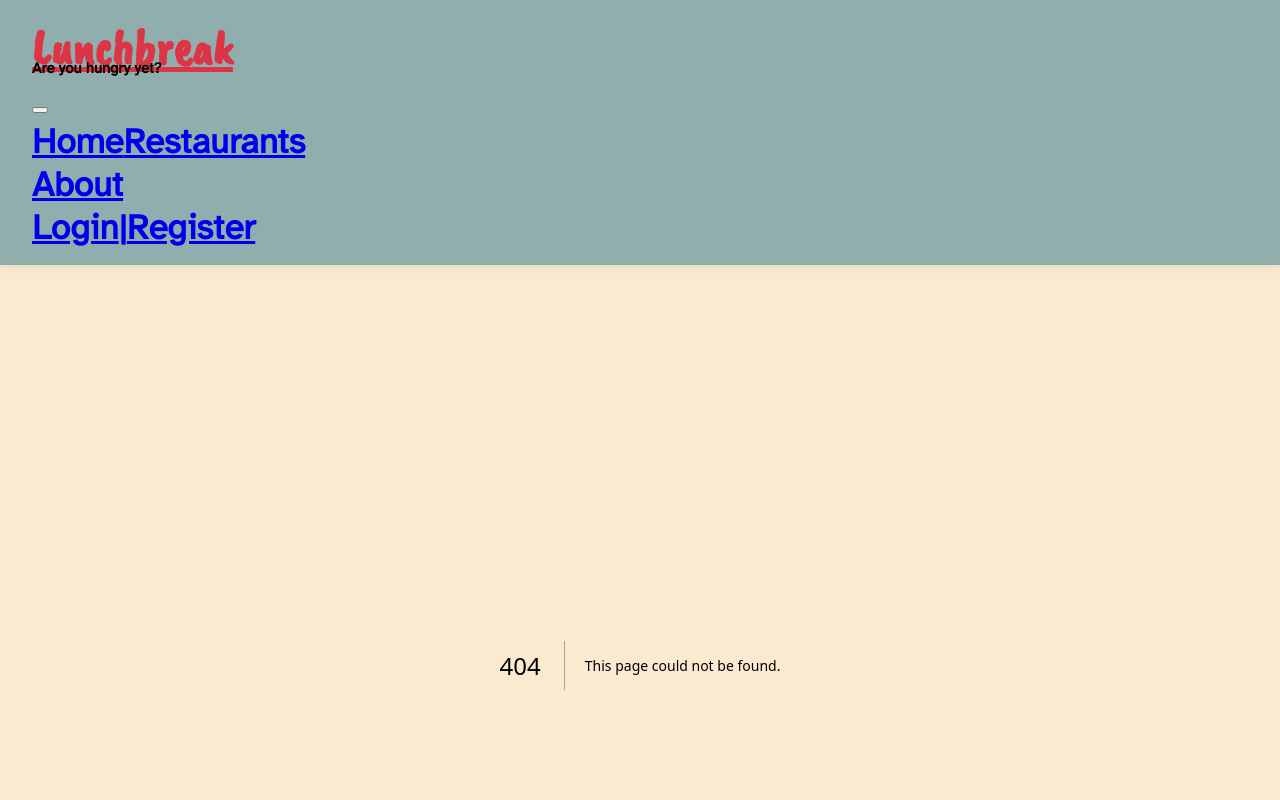
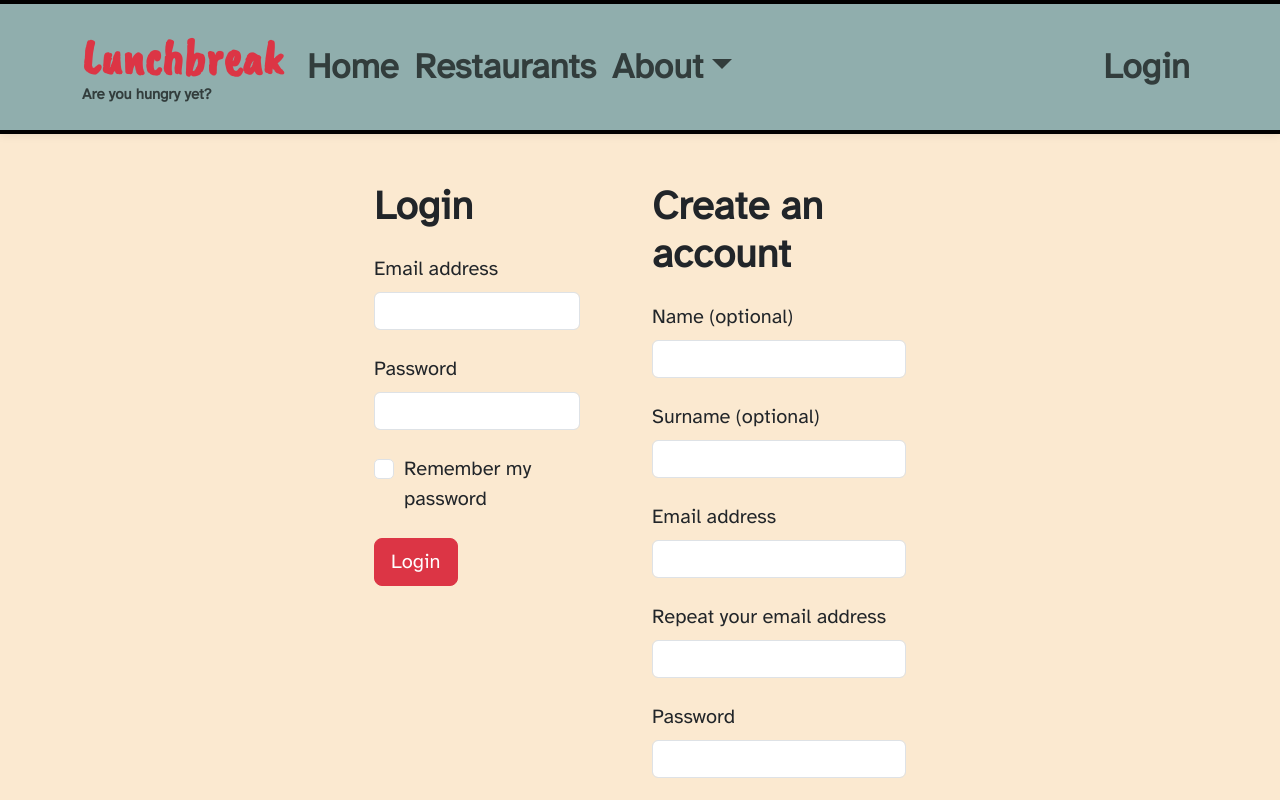
Before and after one commit to sujade/lunchtime, a Next.js app: page /my-account in a window 1280 px wide. Before the commit this address had no page. Shown: the top 800 px of the page. Built offline with nearby package versions, Linux system fonts and the light colour scheme.

Commit message:
add login form

```diff
--- a/src/app/globals.css
+++ b/src/app/globals.css
@@ -57,3 +57,7 @@ body {
 .footer {
     font-size: 20px;
 }
+
+.form {
+    font-size: 20px;
+}
--- a/src/app/layout.tsx
+++ b/src/app/layout.tsx
@@ -2,8 +2,9 @@ import type { Metadata } from "next";
 import '@fontsource/caveat-brush';
 import "./globals.css";
 import '@fontsource/atkinson-hyperlegible';
-import Navigation from "@/app/components/Navigation";
-import Footer from "@/app/components/Footer";
+import Navigation from "@/components/Navigation";
+import Footer from "@/components/Footer";
+import 'bootstrap/dist/css/bootstrap.min.css';
 
 export const metadata: Metadata = {
   title: "Lunchbreak",
--- /dev/null
+++ b/src/app/my-account/page.tsx
@@ -0,0 +1,24 @@
+import React from 'react';
+import Container from "react-bootstrap/Container";
+import {Col, Row} from "react-bootstrap";
+import LoginForm from "@/components/MyAccount/LoginForm";
+import RegisterForm from "@/components/MyAccount/RegisterForm";
+
+const Page = () => {
+    return (
+        <>
+            <Row className={"mt-5 mb-5"}>
+                <Col mt={2}></Col>
+            <Col mt={4}>
+               <LoginForm/>
+            </Col>
+                <Col mt={4}>
+                    <RegisterForm/>
+                </Col>
+                <Col mt={2}></Col>
+            </Row>
+        </>
+    );
+};
+
+export default Page;
--- a/src/app/page.tsx
+++ b/src/app/page.tsx
@@ -1,12 +1,11 @@
 import 'bootstrap/dist/css/bootstrap.min.css';
 import './globals.css'
-import Hero from "@/app/components/Landing/Hero";
+import Hero from "@/components/Landing/Hero";
 
 export default function Home() {
     return (
         <>
             <Hero/>
-
         </>
     );
 }
--- a/src/app/components/Landing/Hero.tsx
+++ b/src/components/Landing/Hero.tsx
@@ -18,7 +18,7 @@ const Hero = () => {
                         <span id={"mobile-text"}>Start now and create your company lunch order in a whole new way!</span>
                     </Row>
                     <Row className="justify-content-start mt-5 ">
-                        <Button id={"order-button"} variant="danger"  size={"lg"}>ORDER</Button>
+                        <Button id={"order-button"} variant="danger" href={"order"} size={"lg"}>ORDER</Button>
                     </Row>
                 </Col>
                 <Col md={3}></Col>
--- /dev/null
+++ b/src/components/MyAccount/LoginForm.tsx
@@ -0,0 +1,29 @@
+import React from 'react';
+import {Button} from "react-bootstrap";
+
+const LoginForm = () => {
+    return (
+        <>
+            <form className={"form ms-5 me-5"}>
+                <div className="mb-4">
+                    <h1 className={"fw-bold"}>Login</h1>
+                </div>
+                <div className="mb-4">
+                    <label htmlFor="email" className="form-label">Email address</label>
+                    <input type="email" className="form-control" id="email" aria-describedby="emailHelp"/>
+                </div>
+                <div className="mb-4">
+                    <label htmlFor="password" className="form-label">Password</label>
+                    <input type="password" className="form-control" id="password"/>
+                </div>
+                <div className="mb-4 form-check">
+                    <input type="checkbox" className="form-check-input" id="exampleCheck1"/>
+                    <label className="form-check-label" htmlFor="rememberPassword">Remember my password</label>
+                </div>
+                <Button type="submit" href={"order"} size={"lg"} variant={"danger"}>Login</Button>
+            </form>
+        </>
+    );
+};
+
+export default LoginForm;
--- /dev/null
+++ b/src/components/MyAccount/RegisterForm.tsx
@@ -0,0 +1,41 @@
+import React from 'react';
+import {Button} from "react-bootstrap";
+
+const RegisterForm = () => {
+    return (
+        <>
+            <form className={"form me-5"}>
+                <div className="mb-4">
+                    <h1 className={"fw-bold"}>Create an account</h1>
+                </div>
+                <div className="mb-4">
+                    <label htmlFor="name" className="form-label">Name (optional)</label>
+                    <input type="text" className="form-control" id="firstName"/>
+                </div>
+                <div className="mb-4">
+                    <label htmlFor="surname" className="form-label">Surname (optional)</label>
+                    <input type="text" className="form-control" id="firstName"/>
+                </div>
+                <div className="mb-4">
+                    <label htmlFor="email" className="form-label">Email address</label>
+                    <input type="email" className="form-control" id="email"/>
+                </div>
+                <div className="mb-4">
+                    <label htmlFor="repeatEmail" className="form-label">Repeat your email address</label>
+                    <input type="email" className="form-control" id="email"/>
+                </div>
+                <div className="mb-4">
+                    <label htmlFor="password" className="form-label">Password</label>
+                    <input type="password" className="form-control" id="password"/>
+                </div>
+                <div className="mb-4 form-check">
+                    <input type="checkbox" className="form-check-input" id="exampleCheck1"/>
+                    <label className="form-check-label" htmlFor="rememberPassword">By checking this box, you are agreeing to our terms of service.</label>
+                </div>
+                <Button type="submit" href={"registersuccess"} size={"lg"} variant={"danger"}>Register</Button>
+            </form>
+        </>
+    );
+};
+
+export default RegisterForm;
--- a/src/app/components/Navigation.tsx
+++ b/src/components/Navigation.tsx
@@ -15,8 +15,8 @@ function Navigation() {
                 <Navbar.Toggle aria-controls="basic-navbar-nav" />
                 <Navbar.Collapse id="basic-navbar-nav">
                     <Nav className="me-auto">
-                        <Nav.Link href="#home">Home</Nav.Link>
-                        <Nav.Link href="#restaurants">Restaurants</Nav.Link>
+                        <Nav.Link href="/">Home</Nav.Link>
+                        <Nav.Link href="restaurants">Restaurants</Nav.Link>
                         <NavDropdown title="About" id="basic-nav-dropdown">
                             <NavDropdown.Item href="#action/3.1">How does it work?</NavDropdown.Item>
                             <NavDropdown.Item href="#action/3.2">
@@ -29,9 +29,7 @@ function Navigation() {
                         </NavDropdown>
                     </Nav>
                     <Nav className="ml-auto">
-                        <Nav.Link href="#login">Login</Nav.Link>
-                        <Nav.Link href={""}>|</Nav.Link>
-                        <Nav.Link href="#register">Register</Nav.Link>
+                        <Nav.Link href="my-account">Login</Nav.Link>
                     </Nav>
                 </Navbar.Collapse>
             </Container>
```
Also changed, not shown: src/app/registersuccess/page.tsx (added, +11 -0 lines), src/components/Footer.tsx (renamed from src/app/components/Footer.tsx).
